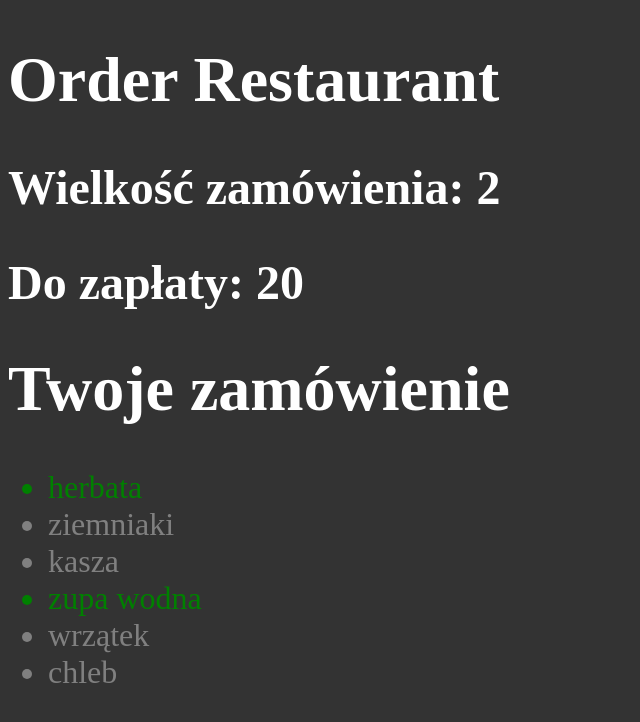
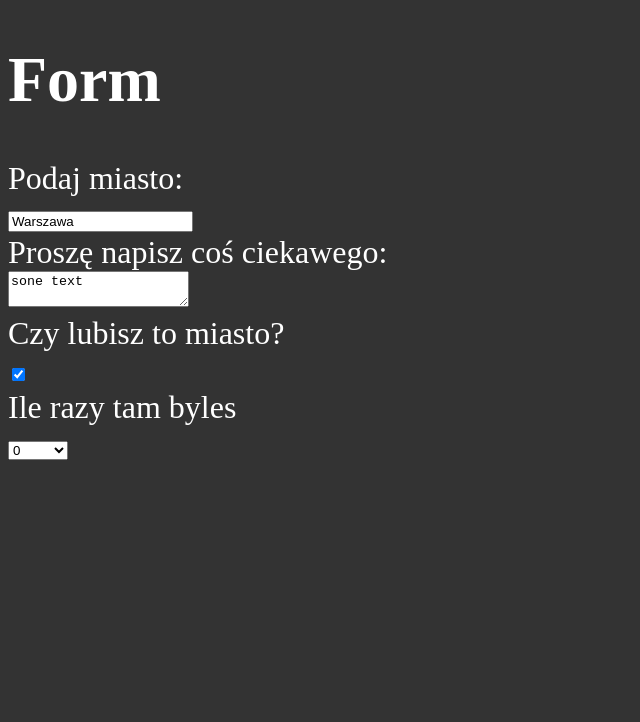
Before and after one commit to kstopka/how_to_react, a React (Create React App) app: page / in a window 1280 px wide. Shown: the top 722 px of the page, without its empty margins (0-640 px from the left). Built offline with nearby package versions, Linux system fonts and the light colour scheme.

Commit message:
class to hooks training

```diff
--- a/src/Nauka_react/4_order_restaurant_hooks.tsx
+++ b/src/Nauka_react/4_order_restaurant_hooks.tsx
@@ -1,5 +1,5 @@
 import * as React from "react";
-import { useState, useEffect, FunctionComponent } from "react";
+import { useState, FunctionComponent } from "react";
 import Header from "./4_order_restaurant/Header_hooks";
 import ListItems from "./4_order_restaurant/ListItems_hooks";
 
--- a/src/Nauka_react/5_form_hooks.tsx
+++ b/src/Nauka_react/5_form_hooks.tsx
@@ -1,32 +1,28 @@
 import * as React from "react";
+import { useState, FunctionComponent } from "react";
 
 interface AppProps {}
 
-interface AppState {
-    // city: string;
-    // text: string;
-    // isLoved: true;
-    // number: string;
-}
+const App: FunctionComponent<AppProps> = () => {
+    const [city, setCity] = useState("Warszawa");
+    const [text, setText] = useState("sone text");
+    const [isLoved, setIsLoved] = useState(true);
+    const [number, setNumber] = useState(0);
 
-class App extends React.Component<AppProps, AppState> {
-    state = { city: "Warszawa", text: "some Text", isLoved: true, number: "0" };
-    handleChange = (e: any) => {
-        if (e.target.type === "checkbox") {
-            this.setState({ [e.target.name]: e.target.checked });
-            return;
-        }
-        this.setState({ [e.target.name]: e.target.value });
+    const handleChangeNumber = (e: any) => {
+        setNumber(2);
+        console.log(e.target);
+        // setNumber(e.target.value);
     };
-    render() {
+
     return (
-            <div className="wrapper">
+        <div>
             <h1>Form</h1>
             <div>
-                    <label>
+                <label htmlFor="">
                     Podaj miasto:
                     <div>
-                            <input name="city" type="text" value={this.state.city} onChange={this.handleChange} />
+                        <input type="text" name="city" value={city} onChange={(e) => setCity(e.target.value)} />
                     </div>
                 </label>
             </div>
@@ -34,7 +30,7 @@ class App extends React.Component<AppProps, AppState> {
                 <label htmlFor="">
                     Proszę napisz coś ciekawego:
                     <div>
-                            <textarea name="text" value={this.state.text} onChange={this.handleChange}></textarea>
+                        <textarea name="text" value={text} onChange={(e) => setText(e.target.value)}></textarea>
                     </div>
                 </label>
             </div>
@@ -45,8 +41,8 @@ class App extends React.Component<AppProps, AppState> {
                         <input
                             name="isLoved"
                             type="checkbox"
-                                checked={this.state.isLoved}
-                                onChange={this.handleChange}
+                            checked={isLoved}
+                            onChange={(e) => setIsLoved(e.target.checked)}
                         />
                     </div>
                 </label>
@@ -55,7 +51,7 @@ class App extends React.Component<AppProps, AppState> {
                 <label htmlFor="">
                     Ile razy tam byles
                     <div>
-                            <select name="number" value={this.state.number} onChange={this.handleChange.bind(this)}>
+                        <select name="number" value={number} onChange={handleChangeNumber.bind(this)}>
                             <option value="0">0</option>
                             <option value="1">1</option>
                             <option value="2">2</option>
@@ -67,7 +63,6 @@ class App extends React.Component<AppProps, AppState> {
             </div>
         </div>
     );
-    }
-}
+};
 
 export default App;
--- a/src/index.tsx
+++ b/src/index.tsx
@@ -10,8 +10,9 @@ import reportWebVitals from "./reportWebVitals";
 // import App from "./Nauka_react/3_list_item";
 // import App from "./Nauka_react/3_list_item_hooks";
 // import App from "./Nauka_react/4_order_restaurant";
-import App from "./Nauka_react/4_order_restaurant_hooks";
+// import App from "./Nauka_react/4_order_restaurant_hooks";
 // import App from "./Nauka_react/5_form";
+import App from "./Nauka_react/5_form_hooks";
 // import App from "./Nauka_react/6_exchange_counter";
 
 // import App from "./ReactHooksNauka/1_useState";
```
Lines whose indentation alone changed are shown as unchanged.
